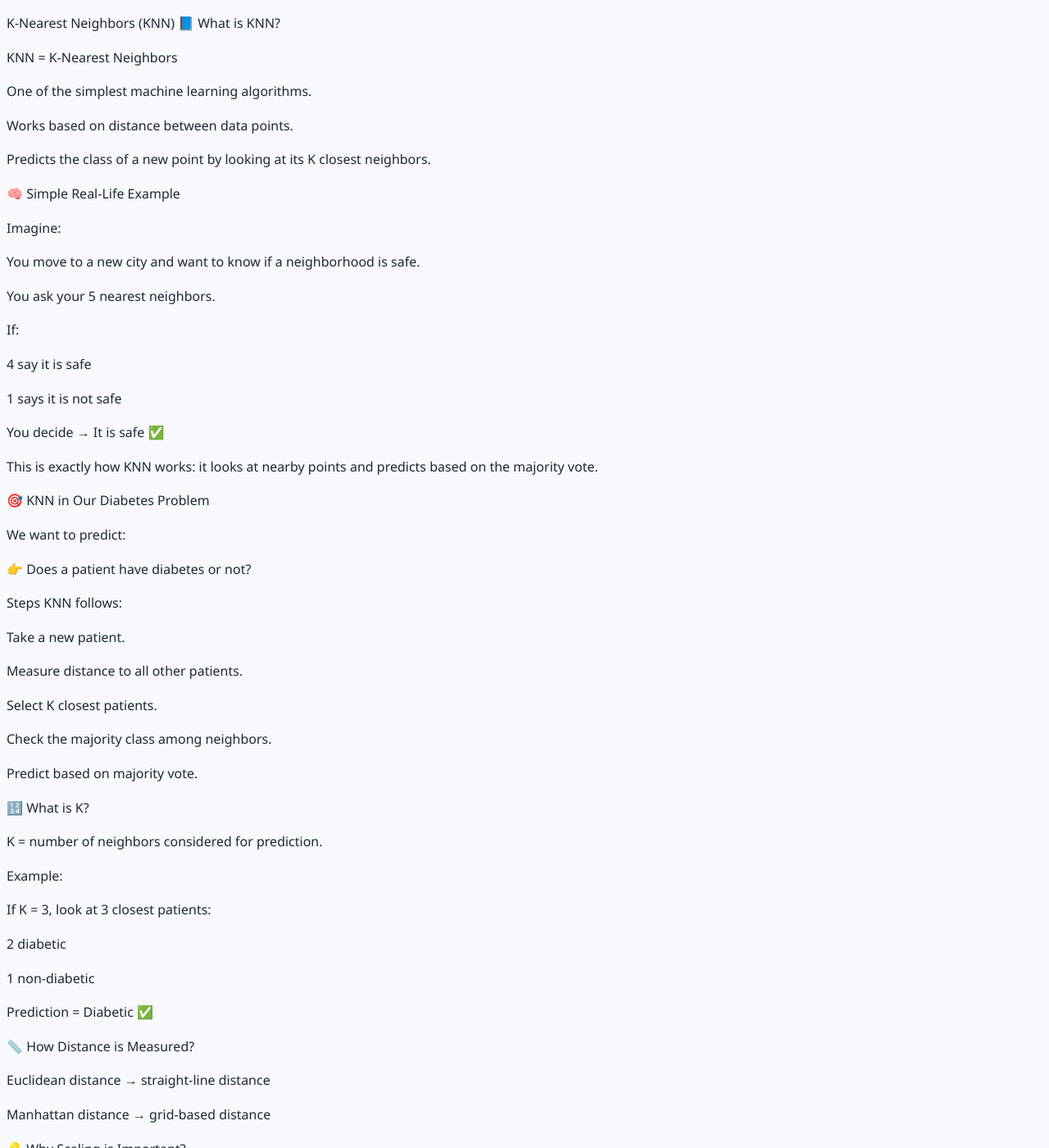
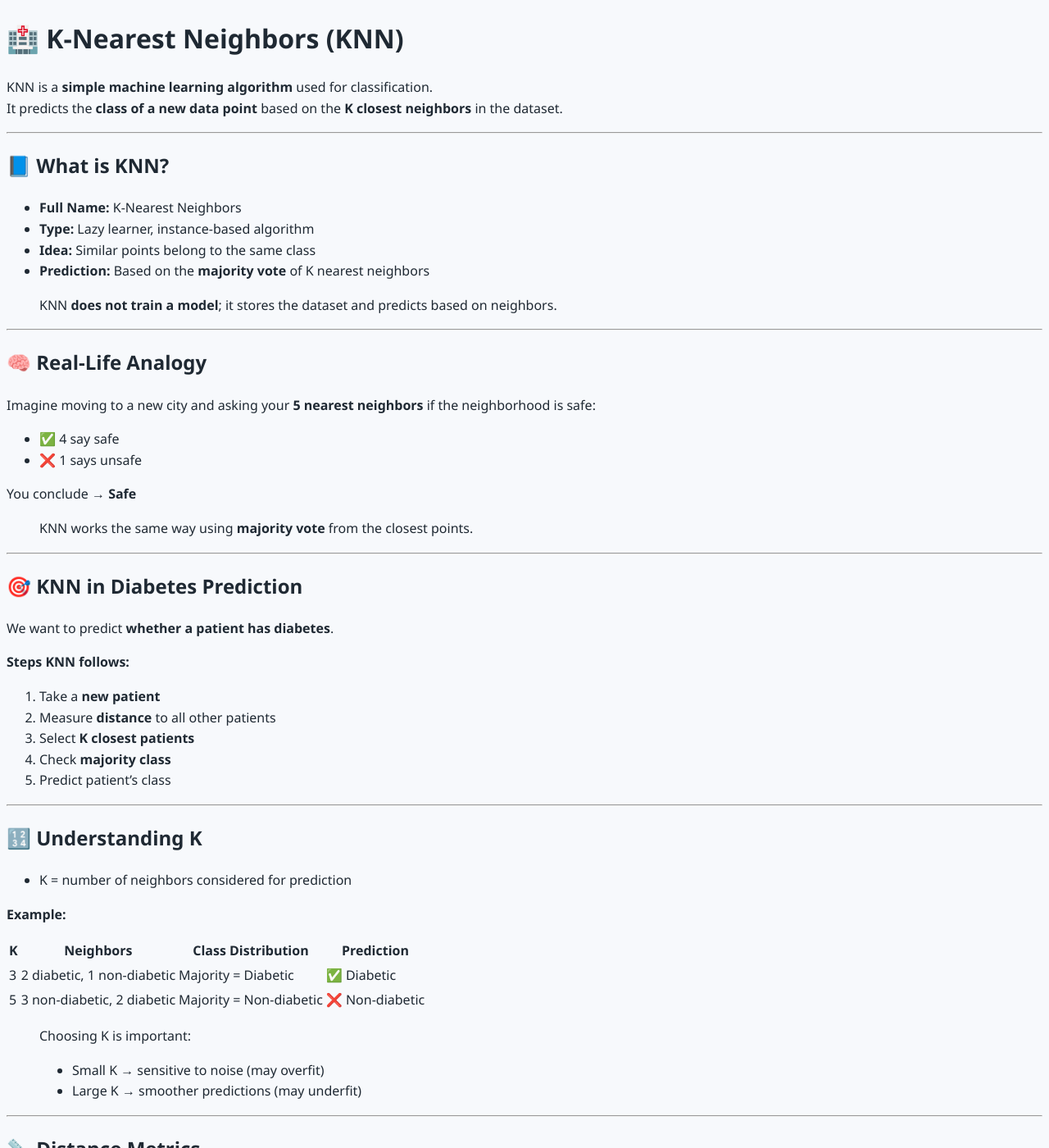
Before and after one commit to irshadvaza/irshadvaza.tech, a Jekyll site: the page built from learning-guides/data-science/Labs/KNN_example_part2.md, in a window 1280 px wide and 1400 px high. Shown: the whole window at 82% size. Built offline with Jekyll 4.4.1, drawn with Linux system fonts in a browser that asks for light colours; our own code applies the rules of GitHub Pages for plain Markdown files; some of the changed text lies outside the part shown.

Commit message:
Update KNN_example_part2.md

````diff
--- a/learning-guides/data-science/Labs/KNN_example_part2.md
+++ b/learning-guides/data-science/Labs/KNN_example_part2.md
@@ -1,106 +1,144 @@
-K-Nearest Neighbors (KNN)
-📘 What is KNN?
+# 🏥 K-Nearest Neighbors (KNN)
 
-KNN = K-Nearest Neighbors
+KNN is a **simple machine learning algorithm** used for classification.
+It predicts the **class of a new data point** based on the **K closest neighbors** in the dataset.
 
-One of the simplest machine learning algorithms.
+---
 
-Works based on distance between data points.
+## 📘 What is KNN?
 
-Predicts the class of a new point by looking at its K closest neighbors.
+- **Full Name:** K-Nearest Neighbors
+- **Type:** Lazy learner, instance-based algorithm
+- **Idea:** Similar points belong to the same class
+- **Prediction:** Based on the **majority vote** of K nearest neighbors
 
-🧠 Simple Real-Life Example
+> KNN **does not train a model**; it stores the dataset and predicts based on neighbors.
 
-Imagine:
+---
 
-You move to a new city and want to know if a neighborhood is safe.
+## 🧠 Real-Life Analogy
 
-You ask your 5 nearest neighbors.
+Imagine moving to a new city and asking your **5 nearest neighbors** if the neighborhood is safe:
 
-If:
+- ✅ 4 say safe
+- ❌ 1 says unsafe
 
-4 say it is safe
+You conclude → **Safe**
 
-1 says it is not safe
+> KNN works the same way using **majority vote** from the closest points.
 
-You decide → It is safe ✅
+---
 
-This is exactly how KNN works: it looks at nearby points and predicts based on the majority vote.
+## 🎯 KNN in Diabetes Prediction
 
-🎯 KNN in Our Diabetes Problem
+We want to predict **whether a patient has diabetes**.
 
-We want to predict:
+**Steps KNN follows:**
 
-👉 Does a patient have diabetes or not?
+1. Take a **new patient**
+2. Measure **distance** to all other patients
+3. Select **K closest patients**
+4. Check **majority class**
+5. Predict patient’s class
 
-Steps KNN follows:
+---
 
-Take a new patient.
+## 🔢 Understanding K
 
-Measure distance to all other patients.
+- K = number of neighbors considered for prediction
 
-Select K closest patients.
+**Example:**
 
-Check the majority class among neighbors.
+| K | Neighbors | Class Distribution | Prediction |
+|---|-----------|-----------------|------------|
+| 3 | 2 diabetic, 1 non-diabetic | Majority = Diabetic | ✅ Diabetic |
+| 5 | 3 non-diabetic, 2 diabetic | Majority = Non-diabetic | ❌ Non-diabetic |
 
-Predict based on majority vote.
+> Choosing K is important:
+> - Small K → sensitive to noise (may overfit)
+> - Large K → smoother predictions (may underfit)
 
-🔢 What is K?
+---
 
-K = number of neighbors considered for prediction.
+## 📏 Distance Metrics
+
+| Metric | Description | Formula |
+|--------|-------------|---------|
+| Euclidean | Straight-line distance | √((x1-x2)² + (y1-y2)²) |
+| Manhattan | Grid-like distance | |x1-x2| + |y1-y2| |
+
+---
+
+## 💡 Why Feature Scaling is Important
 
 Example:
 
-If K = 3, look at 3 closest patients:
+- Glucose = 150
+- BMI = 30
 
-2 diabetic
+Without scaling, **Glucose dominates distance**, misleading results.
 
-1 non-diabetic
+**Solution:** Use **StandardScaler** to normalize all features.
 
-Prediction = Diabetic ✅
+---
 
-📏 How Distance is Measured?
+## 📦 Advantages of KNN
 
-Euclidean distance → straight-line distance
+- ✅ Simple and intuitive
+- ✅ Easy to implement
+- ✅ No training time (lazy learner)
 
-Manhattan distance → grid-based distance
+---
 
-💡 Why Scaling is Important?
+## ⚠ Disadvantages of KNN
 
-If one feature is much larger than others, e.g.:
+- ❌ Slow for large datasets
+- ❌ Sensitive to feature scaling
+- ❌ Sensitive to irrelevant features
 
-Glucose = 150
+---
 
-BMI = 30
-
-Then distance is dominated by the larger feature → misleading results
-
-Solution: Use StandardScaler to normalize all features.
-
-📦 Advantages of KNN
-
-✔ Simple to understand
-✔ Easy to implement
-✔ No training time (lazy learner)
-
-⚠ Disadvantages of KNN
-
-❌ Slow for large datasets
-❌ Sensitive to feature scaling
-❌ Sensitive to irrelevant features
-
-🔹 Example (Diabetes KNN)
+## 🔹 Example – Diabetes Dataset
 
 If K = 5:
 
-Checks 5 closest points
+- Checks **5 nearest points**
+- Majority vote decides class
 
-Majority vote decides the class
+```text
+Neighbors: 1 1 0 1 0
+Class Labels: Diabetic=1, Non-diabetic=0
+Majority = 1 → Predict Diabetic ✅
+```
 
-Example:
 
-3 diabetic
+```
+from sklearn.neighbors import KNeighborsClassifier
 
-2 non-diabetic
+# Create KNN model
+model = KNeighborsClassifier()
 
-Prediction = Diabetic ✅
+# Hyperparameter grid
+param_grid = {
+    'n_neighbors': [3,5,7,9,11],
+    'weights': ['uniform', 'distance'],
+    'metric': ['euclidean', 'manhattan']
+}
+```
+
+Explanation:
+
+n_neighbors → number of neighbors to consider
+
+weights → 'uniform' (all neighbors equal) or 'distance' (closer neighbors weigh more)
+
+metric → distance calculation method
+
+📊 Visual Intuition
+
+```
+Original Dataset: 0 0 0 1 1
+New Point:        ?
+Neighbors: 1 1 0 1 0
+Majority = 1 → Predict Diabetic ✅
+```
````
